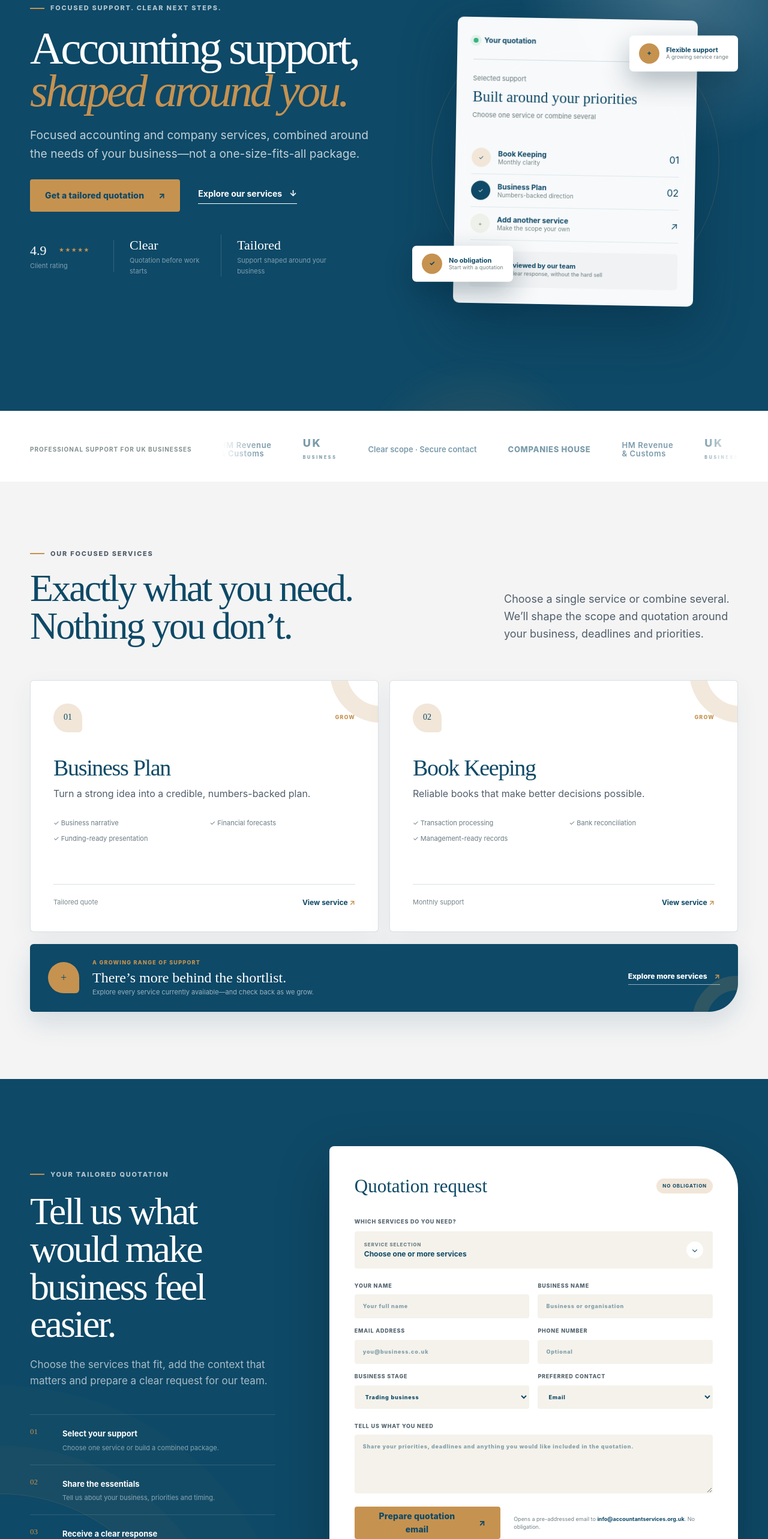
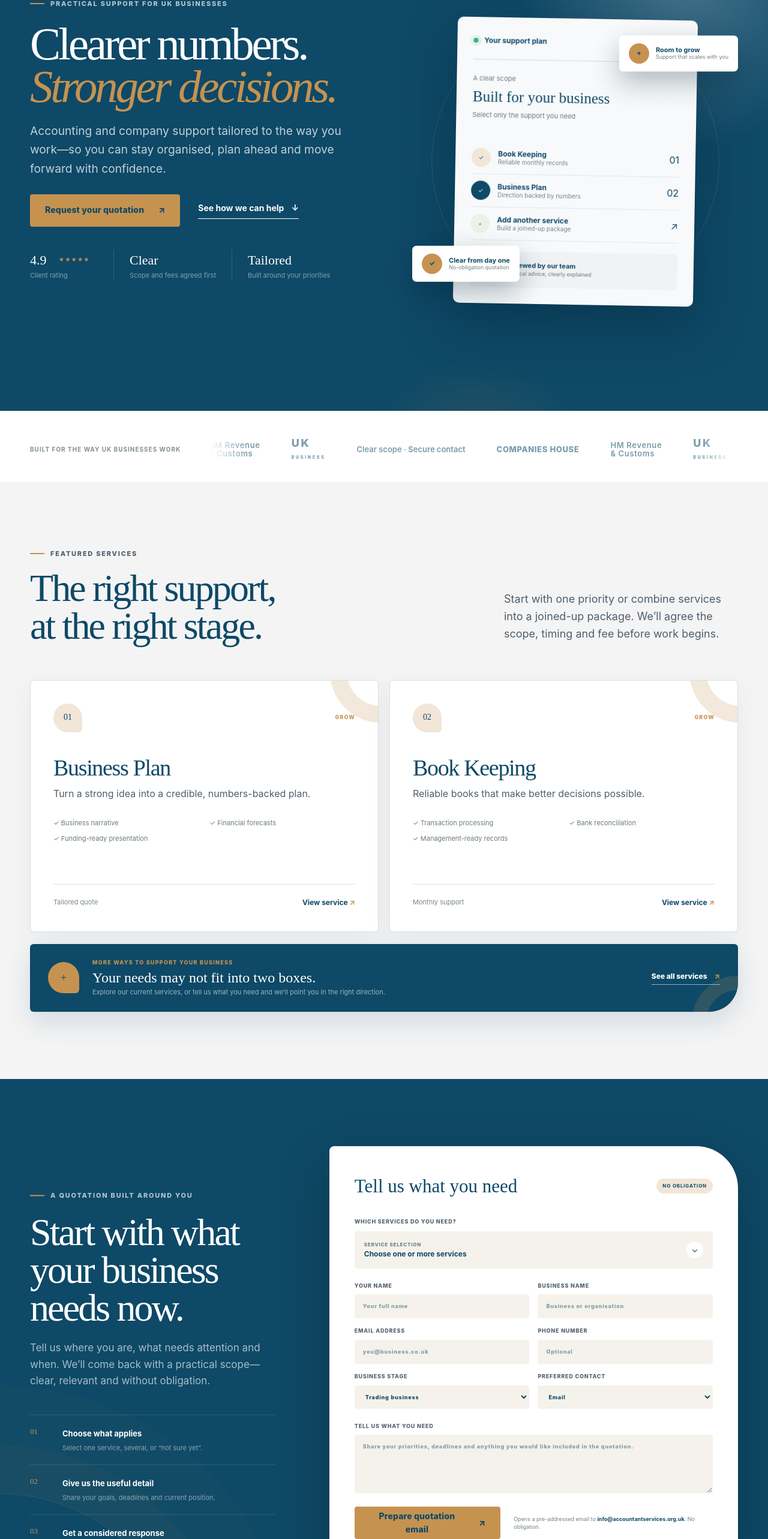
Before and after one commit to Tynarshe/accountant-services, a Next.js app: page / in a window 1280 px wide. Shown: the part 212-2778 px from the top of the page at 60% size. Built offline with nearby package versions, Linux system fonts and the light colour scheme.

Commit message:
Sharpen homepage messaging

```diff
--- a/app/page.tsx
+++ b/app/page.tsx
@@ -4,8 +4,8 @@ import { SiteShell } from "./components/site-shell";
 import { articles, visibleServices } from "./lib/services";
 
 export const metadata: Metadata = {
-  title: "Accounting support, shaped around your business",
-  description: "Tailored business plans, book keeping, dormant company filing and company secretarial support for UK businesses.",
+  title: "Clearer numbers. Stronger decisions",
+  description: "Practical accounting and company support that helps UK businesses stay organised, plan ahead and make decisions with confidence.",
 };
 
 const serviceGlyphs = ["01", "02", "03", "04"];
@@ -21,17 +21,17 @@ export default function Home() {
         <div className="hero-glow hero-glow-two" />
         <div className="page-shell hero-grid">
           <div className="hero-copy reveal-up">
-            <div className="eyebrow light"><span /> Focused support. Clear next steps.</div>
-            <h1>Accounting support,<br /><em>shaped around you.</em></h1>
-            <p className="hero-lede">Focused accounting and company services, combined around the needs of your business—not a one-size-fits-all package.</p>
+            <div className="eyebrow light"><span /> Practical support for UK businesses</div>
+            <h1>Clearer numbers.<br /><em>Stronger decisions.</em></h1>
+            <p className="hero-lede">Accounting and company support tailored to the way you work—so you can stay organised, plan ahead and move forward with confidence.</p>
             <div className="hero-buttons">
-              <a className="button button-accent" href="#quotation">Get a tailored quotation <span>↗</span></a>
-              <a className="text-link light-link" href="#services">Explore our services <span>↓</span></a>
+              <a className="button button-accent" href="#quotation">Request your quotation <span>↗</span></a>
+              <a className="text-link light-link" href="#services">See how we can help <span>↓</span></a>
             </div>
             <div className="trust-row">
               <div><strong>4.9</strong><span className="stars" aria-label="Five star rating">★★★★★</span><small>Client rating</small></div>
-              <div><strong>Clear</strong><small>Quotation before work starts</small></div>
-              <div><strong>Tailored</strong><small>Support shaped around your business</small></div>
+              <div><strong>Clear</strong><small>Scope and fees agreed first</small></div>
+              <div><strong>Tailored</strong><small>Built around your priorities</small></div>
             </div>
           </div>
 
@@ -40,33 +40,33 @@ export default function Home() {
             <div className="visual-orbit orbit-two" />
             <div className="dashboard-card quote-preview-card">
               <div className="dashboard-top">
-                <div><span className="status-dot" /> Your quotation</div>
+                <div><span className="status-dot" /> Your support plan</div>
                 <span className="quote-preview-status">Tailored</span>
               </div>
               <div className="dashboard-heading">
-                <span>Selected support</span>
-                <strong>Built around your priorities</strong>
-                <small>Choose one service or combine several</small>
+                <span>A clear scope</span>
+                <strong>Built for your business</strong>
+                <small>Select only the support you need</small>
               </div>
               <div className="dashboard-list">
-                <div><span className="list-icon done">✓</span><p><strong>Book Keeping</strong><small>Monthly clarity</small></p><span>01</span></div>
-                <div><span className="list-icon active">✓</span><p><strong>Business Plan</strong><small>Numbers-backed direction</small></p><span>02</span></div>
-                <div><span className="list-icon">+</span><p><strong>Add another service</strong><small>Make the scope your own</small></p><span>↗</span></div>
+                <div><span className="list-icon done">✓</span><p><strong>Book Keeping</strong><small>Reliable monthly records</small></p><span>01</span></div>
+                <div><span className="list-icon active">✓</span><p><strong>Business Plan</strong><small>Direction backed by numbers</small></p><span>02</span></div>
+                <div><span className="list-icon">+</span><p><strong>Add another service</strong><small>Build a joined-up package</small></p><span>↗</span></div>
               </div>
               <div className="expert-chip">
                 <span className="avatar">AS</span>
-                <p><strong>Reviewed by our team</strong><small>A clear response, without the hard sell</small></p>
+                <p><strong>Reviewed by our team</strong><small>Practical advice, clearly explained</small></p>
               </div>
             </div>
-            <div className="floating-badge badge-one"><span>+</span><p><strong>Flexible support</strong><small>A growing service range</small></p></div>
-            <div className="floating-badge badge-two"><span>✓</span><p><strong>No obligation</strong><small>Start with a quotation</small></p></div>
+            <div className="floating-badge badge-one"><span>+</span><p><strong>Room to grow</strong><small>Support that scales with you</small></p></div>
+            <div className="floating-badge badge-two"><span>✓</span><p><strong>Clear from day one</strong><small>No-obligation quotation</small></p></div>
           </div>
         </div>
       </section>
 
       <section className="credibility-strip">
         <div className="page-shell credibility-inner">
-          <p>Professional support for UK businesses</p>
+          <p>Built for the way UK businesses work</p>
           <div className="credibility-marquee" aria-label="Professional business support credentials">
             <div className="credibility-track">
               <div className="credibility-group">
@@ -83,8 +83,8 @@ export default function Home() {
       <section className="services-section section-space" id="services">
         <div className="page-shell">
           <div className="section-heading split-heading">
-            <div><div className="eyebrow"><span /> Our focused services</div><h2>Exactly what you need.<br />Nothing you don’t.</h2></div>
-            <p>Choose a single service or combine several. We’ll shape the scope and quotation around your business, deadlines and priorities.</p>
+            <div><div className="eyebrow"><span /> Featured services</div><h2>The right support,<br />at the right stage.</h2></div>
+            <p>Start with one priority or combine services into a joined-up package. We’ll agree the scope, timing and fee before work begins.</p>
           </div>
           <div className="service-showcase-grid">
             {homepageServices.map((service, index) => (
@@ -100,11 +100,11 @@ export default function Home() {
           <a className="service-discovery" href="/additional-services" aria-label="Explore more Accountant Services">
             <span className="service-discovery-mark">+</span>
             <span className="service-discovery-copy">
-              <small>A growing range of support</small>
-              <strong>There’s more behind the shortlist.</strong>
-              <em>Explore every service currently available—and check back as we grow.</em>
+              <small>More ways to support your business</small>
+              <strong>Your needs may not fit into two boxes.</strong>
+              <em>Explore our current services, or tell us what you need and we’ll point you in the right direction.</em>
             </span>
-            <span className="service-discovery-action">Explore more services <i>↗</i></span>
+            <span className="service-discovery-action">See all services <i>↗</i></span>
           </a>
         </div>
       </section>
@@ -112,17 +112,17 @@ export default function Home() {
       <section className="quotation-section section-space" id="quotation">
         <div className="page-shell quotation-layout">
           <div className="quotation-intro">
-            <div className="eyebrow light"><span /> Your tailored quotation</div>
-            <h2>Tell us what would make business feel easier.</h2>
-            <p>Choose the services that fit, add the context that matters and prepare a clear request for our team.</p>
+            <div className="eyebrow light"><span /> A quotation built around you</div>
+            <h2>Start with what your business needs now.</h2>
+            <p>Tell us where you are, what needs attention and when. We’ll come back with a practical scope—clear, relevant and without obligation.</p>
             <ol>
-              <li><span>01</span><div><strong>Select your support</strong><p>Choose one service or build a combined package.</p></div></li>
-              <li><span>02</span><div><strong>Share the essentials</strong><p>Tell us about your business, priorities and timing.</p></div></li>
-              <li><span>03</span><div><strong>Receive a clear response</strong><p>We’ll review the request and respond with the right next step.</p></div></li>
+              <li><span>01</span><div><strong>Choose what applies</strong><p>Select one service, several, or “not sure yet”.</p></div></li>
+              <li><span>02</span><div><strong>Give us the useful detail</strong><p>Share your goals, deadlines and current position.</p></div></li>
+              <li><span>03</span><div><strong>Get a considered response</strong><p>Our team reviews your request and explains the next step.</p></div></li>
             </ol>
           </div>
           <div className="quotation-card">
-            <div className="quotation-card-head"><span>Quotation request</span><strong>No obligation</strong></div>
+            <div className="quotation-card-head"><span>Tell us what you need</span><strong>No obligation</strong></div>
             <QuotationForm />
           </div>
         </div>
@@ -136,34 +136,34 @@ export default function Home() {
             <div className="quote-author"><span>ND</span><p><strong>Natalie D.</strong><small>Founder, Reading</small></p></div>
           </div>
           <div className="difference-copy">
-            <div className="eyebrow"><span /> Why Accountant Services</div>
-            <h2>Professional rigour.<br /><em>Personal scope.</em></h2>
-            <p className="large-copy">You get the structure of a professional service with the flexibility to choose what your business actually needs.</p>
+            <div className="eyebrow"><span /> Why businesses choose us</div>
+            <h2>Serious about detail.<br /><em>Easy to work with.</em></h2>
+            <p className="large-copy">Good accounting support should bring clarity, not more complexity. We keep the process straightforward and the advice grounded in your business.</p>
             <div className="benefit-list">
-              <div><span>01</span><div><h3>A focused starting point</h3><p>Clearly defined services make it easier to understand where we can add value.</p></div></div>
-              <div><span>02</span><div><h3>A quotation built around you</h3><p>Scope, timing and support are shaped around your circumstances before work begins.</p></div></div>
-              <div><span>03</span><div><h3>A real person when it matters</h3><p>Talk through questions with a UK-based team that understands business responsibilities.</p></div></div>
+              <div><span>01</span><div><h3>Clear from the outset</h3><p>You know what we’ll do, what we need from you and what comes next.</p></div></div>
+              <div><span>02</span><div><h3>Built around the business</h3><p>We shape the work around your priorities, timing and preferred level of support.</p></div></div>
+              <div><span>03</span><div><h3>People, not just processes</h3><p>When a question needs judgement, you can speak to a UK-based team that understands the context.</p></div></div>
             </div>
-            <a className="button button-dark" href="#quotation">Build your quotation <span>↗</span></a>
+            <a className="button button-dark" href="#quotation">Tell us what you need <span>↗</span></a>
           </div>
         </div>
       </section>
 
       <section className="process-section section-space">
         <div className="page-shell">
-          <div className="section-heading centered-heading"><div className="eyebrow"><span /> A simple way forward</div><h2>From “What do I need?” to a clear plan.</h2><p>Start with a focused request. We’ll help shape the right scope from there.</p></div>
+          <div className="section-heading centered-heading"><div className="eyebrow"><span /> How it works</div><h2>A straightforward route to the right support.</h2><p>No jargon-heavy sales process. Just a few useful details and a clear response.</p></div>
           <div className="process-line">
-            <div className="process-step"><span>1</span><div className="process-icon">✓</div><h3>Choose your services</h3><p>Select one or more areas where your business needs support.</p></div>
-            <div className="process-step"><span>2</span><div className="process-icon">✎</div><h3>Add your context</h3><p>Share the priorities, deadlines and outcomes that matter to you.</p></div>
-            <div className="process-step"><span>3</span><div className="process-icon">→</div><h3>Receive the next step</h3><p>Our team reviews your request and responds with a tailored route forward.</p></div>
+            <div className="process-step"><span>1</span><div className="process-icon">✓</div><h3>Choose a starting point</h3><p>Pick any relevant service—or choose “not sure yet”.</p></div>
+            <div className="process-step"><span>2</span><div className="process-icon">✎</div><h3>Tell us what matters</h3><p>Share the outcome, deadline and background we should understand.</p></div>
+            <div className="process-step"><span>3</span><div className="process-icon">→</div><h3>We shape the scope</h3><p>We review the detail and come back with a clear recommendation and quotation.</p></div>
           </div>
-          <div className="process-cta"><a className="button button-primary" href="#quotation">Request a quotation <span>↗</span></a><p>Prefer to talk? <a href="tel:01182077207">Call 0118 207 7207 →</a></p></div>
+          <div className="process-cta"><a className="button button-primary" href="#quotation">Start your request <span>↗</span></a><p>Prefer to talk? <a href="tel:01182077207">Call 0118 207 7207 →</a></p></div>
         </div>
       </section>
 
       <section className="insights-section section-space">
         <div className="page-shell">
-          <div className="section-heading split-heading compact"><div><div className="eyebrow light"><span /> Useful thinking</div><h2>Clear guidance for<br />better business decisions.</h2></div><a className="text-link light-link" href="/blog">Visit the Blog <span>→</span></a></div>
+          <div className="section-heading split-heading compact"><div><div className="eyebrow light"><span /> Practical guidance</div><h2>Useful answers for<br />the decisions ahead.</h2></div><a className="text-link light-link" href="/blog">Visit the Blog <span>→</span></a></div>
           <div className="article-grid">
             {articles.slice(0, 3).map((article, index) => (
               <a href={`/${article.slug}`} className="article-card" key={article.slug}>
@@ -180,8 +180,8 @@ export default function Home() {
 
       <section className="final-cta">
         <div className="page-shell final-cta-inner">
-          <div><div className="eyebrow light"><span /> Ready when you are</div><h2>Let’s shape the right<br />support for your business.</h2></div>
-          <div><p>Choose the services you need and tell us what matters. We’ll help turn it into a clear next step.</p><div><a className="button button-accent" href="#quotation">Get a tailored quotation <span>↗</span></a><a className="text-link light-link" href="tel:01182077207">Call 0118 207 7207 <span>→</span></a></div></div>
+          <div><div className="eyebrow light"><span /> Let’s make it clearer</div><h2>Bring us the question.<br />We’ll help define the next step.</h2></div>
+          <div><p>Whether you know exactly what you need or simply know something needs attention, start with a short request.</p><div><a className="button button-accent" href="#quotation">Request a tailored quotation <span>↗</span></a><a className="text-link light-link" href="tel:01182077207">Call 0118 207 7207 <span>→</span></a></div></div>
         </div>
       </section>
     </SiteShell>
```
Also changed, not shown: 15 other files (tests, documents, lock files or other folders).
